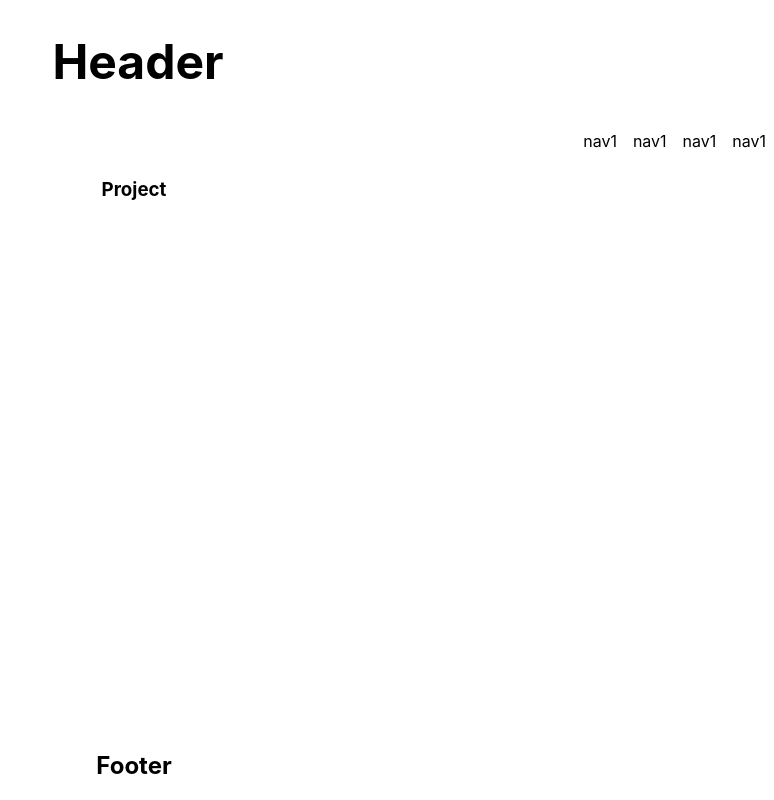
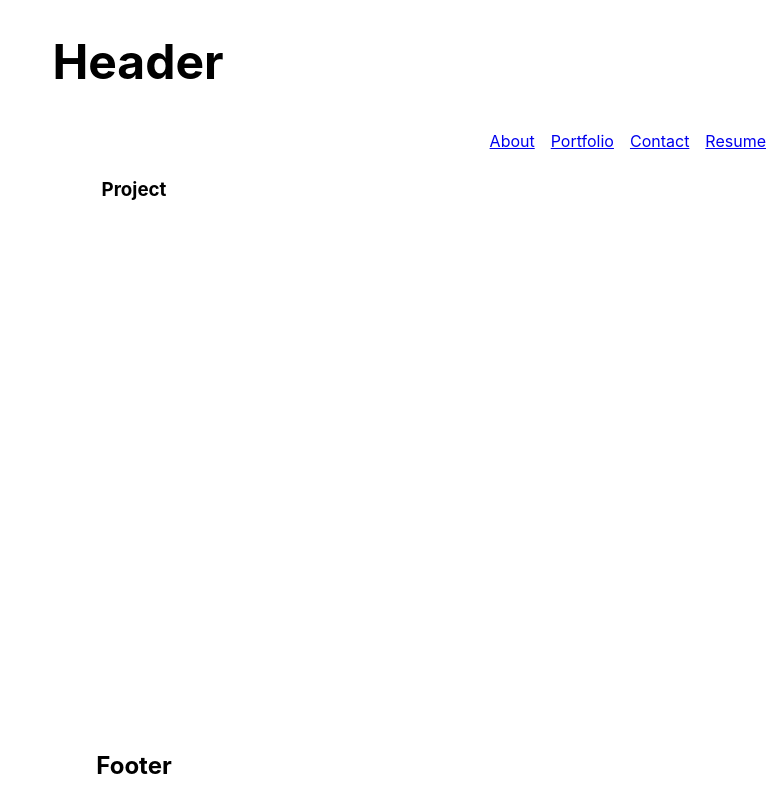
Before and after one commit to yogs0ddhoth/React-Portfolio-Template, a React (Create React App) app: page / in a window 1280 px wide. Shown: the whole page, without its empty margins (506-1280 px from the left). Built offline with nearby package versions, Linux system fonts and the light colour scheme; the HTML template or start-up script is replaced by a standard one.

Commit message:
navlinks added

```diff
--- a/src/components/Navigation.js
+++ b/src/components/Navigation.js
@@ -1,17 +1,33 @@
 import React, { useState } from 'react';
-
+import { NavLink, Routes, Route } from 'react-router-dom';
 import '../styles/style.css';
 import '../styles/Navigation.css';
 
 export default function Navigation(props) {
   return (
-    <div>
+    <div className='navDiv'>
       <nav className='navbar'>
-        <ul className=''>
-          <li>nav1</li>
-          <li>nav1</li>
-          <li>nav1</li>
-          <li>nav1</li>
+        <ul className='nav'>
+          <li>
+            <NavLink to='about' className={''}>
+              About
+            </NavLink>
+          </li>
+          <li>
+            <NavLink to='portfolio' className={''}>
+              Portfolio
+            </NavLink>
+          </li>
+          <li>
+            <NavLink to='contact' className={''}>
+              Contact
+            </NavLink>
+          </li>
+          <li>
+            <NavLink to='resume' className={''}>
+              Resume
+            </NavLink>
+          </li>
         </ul>
       </nav>
     </div>
```
